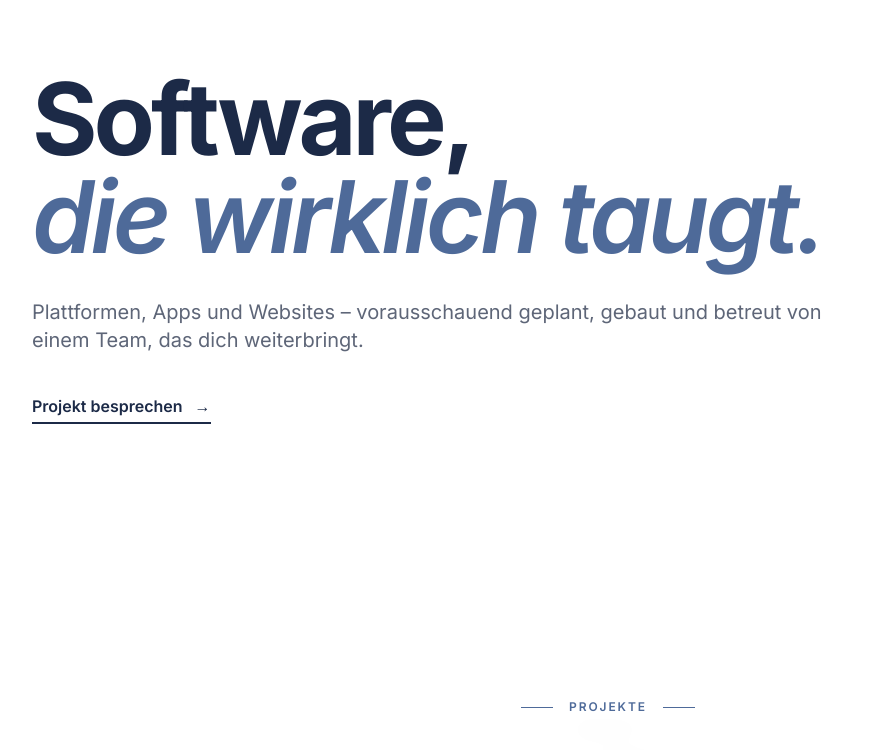
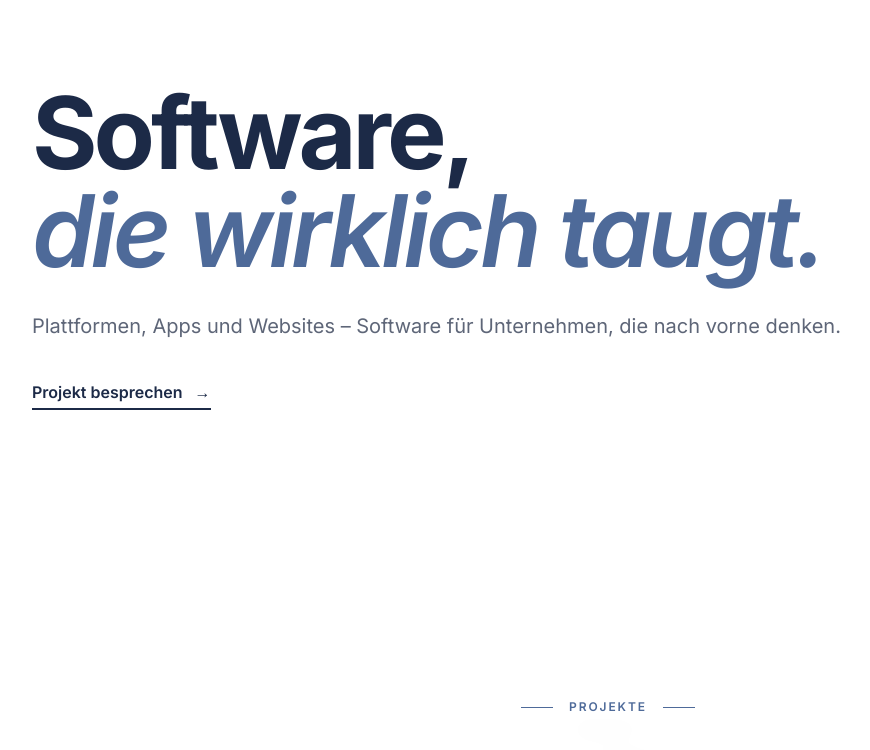
Before and after one commit to aaron-frick/aaronfrick.at, a Next.js app: page / in a window 1280 px wide. Shown: the part 893-1643 px from the top of the page, without its empty margins (32-902 px from the left). Built offline with nearby package versions, Linux system fonts and the light colour scheme.

Commit message:
Hero: „Software für Unternehmen, die nach vorne denken“
Team-Formulierung entfernt (passt zur Ich-Form), auch in der Meta-Beschreibung.

Co-Authored-By: Claude Opus 5.5 <noreply@anthropic.com>

```diff
--- a/components/Hero.tsx
+++ b/components/Hero.tsx
@@ -20,8 +20,7 @@ export function Hero() {
         data-reveal
         className="mt-8 max-w-prose text-lg text-pretty text-muted [--reveal-delay:280ms] sm:text-xl"
       >
-        Plattformen, Apps und Websites – vorausschauend geplant, gebaut und betreut von einem Team,
-        das dich weiterbringt.
+        Plattformen, Apps und Websites – Software für Unternehmen, die nach vorne denken.
       </p>
       <div data-reveal className="mt-10 [--reveal-delay:400ms]">
         <Link
--- a/lib/site.ts
+++ b/lib/site.ts
@@ -12,7 +12,7 @@ export const site = {
   title: "Frick. · Software aus Vorarlberg",
   slogan: "Software, die wirklich taugt.",
   description:
-    "Plattformen, Apps und Websites aus Vorarlberg – vorausschauend geplant, gebaut und betreut von einem Team, das dich weiterbringt.",
+    "Plattformen, Apps und Websites aus Vorarlberg – Software für Unternehmen, die nach vorne denken.",
   location: {
     city: "Feldkirch",
     region: "Vorarlberg",
```
